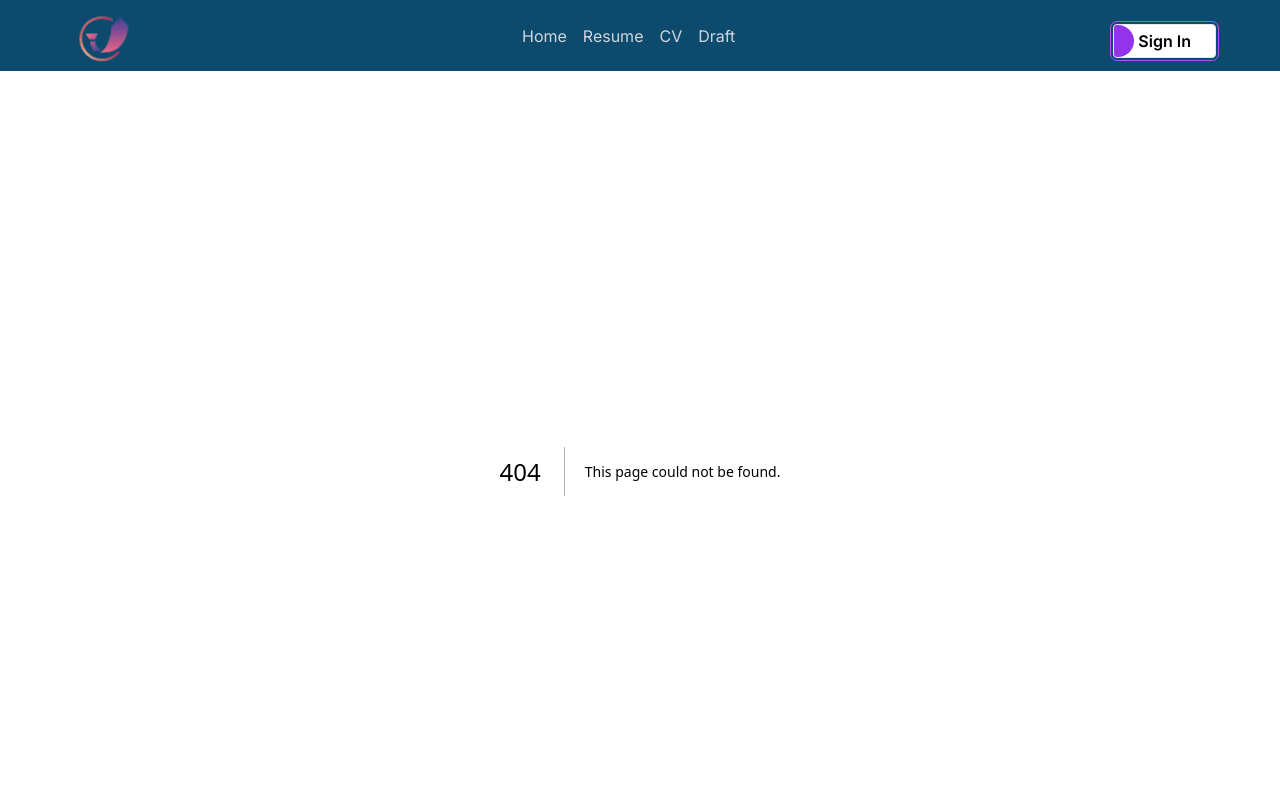
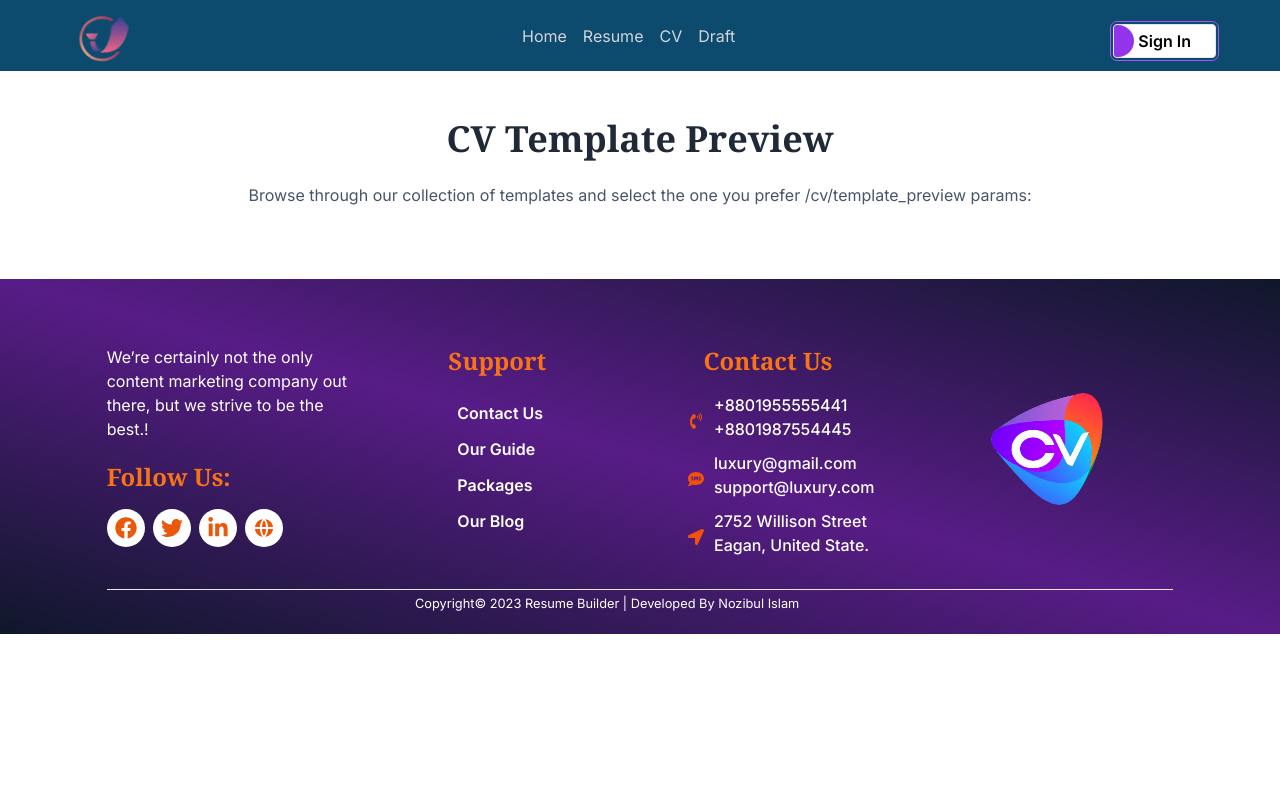
Before and after one commit to Nozibul/resume-builder-app, a Next.js app: page /cv/template_preview in a window 1280 px wide. Before the commit this address had no page. Shown: the top 800 px of the page. Built offline with nearby package versions, Linux system fonts and the light colour scheme.

Commit message:
implement cv template preview and nested routing

```diff
--- a/src/app/cv/page.js
+++ b/src/app/cv/page.js
@@ -4,16 +4,15 @@ import CvList from '@/components/lists/CvList'
 import { TextTitle } from '@/components/ui/text/Text'
 import { useRouter } from "next/navigation";
 
-const Cv = () => {
+const Resume = () => {
 
   // define router
   const router = useRouter();
 
   const selectCvTemplate =({id})=>{
-    return router.push({
-      pathName: '/cv/template-preview',
-      query: { _id: id }
-    })
+    return router.push(`/cv/template_preview?_${id}`
+      // query: { _id: id }
+    )
   };
 
   return (
@@ -30,4 +29,4 @@ const Cv = () => {
   )
 }
 
-export default Cv
+export default Resume
--- /dev/null
+++ b/src/app/cv/template_preview/page.js
@@ -0,0 +1,68 @@
+'use client'
+
+import { TextTitle } from "@/components/ui/text/Text";
+import { CV_DATA } from "../../../../local-json/CvResumeList";
+import { usePathname , useSearchParams } from 'next/navigation'
+// import Image from 'next/image'
+// import { useEffect } from 'react'
+
+
+const TemplatePreview = () => {
+  const pathname = usePathname()
+   const searchParams = useSearchParams()
+  // const router = useRouter();
+  // const { _id = null} = router.query;
+  // console.log(router.query)
+
+   // navigate to back at previous screen
+  //  const NavigateBack = () => router.back();
+
+  // const [index, setIndex] = useState(0);
+  // const [cvId, setCvId] = useState(null);
+
+  // useEffect(()=>{
+  //  if(_id){
+  //    // find Index of given id
+  //    const indexOfItem = CV_DATA.find((item)=>item.id === _id || null );
+  //   //  if(indexOfItem > -1) setIndex(indexOfItem)
+  //  }
+
+  // },[_id]);
+
+
+  return (
+    <>
+      <div>
+          <div>
+            <div className="w-11/12 mx-auto py-12">
+              <TextTitle textTitle="CV Template Preview"/>
+              <p className='text-slate-600 text-center my-6'>Browse through our collection of templates and
+                select the one you prefer  {pathname} params: {searchParams} </p>
+            </div>
+          </div>
+          {/* <div className="py-4">
+             <div className="carousel w-full">
+               {
+                 CV_DATA?.map((item)=>{
+                   return (
+                    <div key={item.id} id="slide1" className="carousel-item relative w-full">
+                    <Image src={item.imageItem} className="w-full"
+                     alt="template"
+                     width={600}
+                     height={900} />
+                    <div className="absolute flex justify-between transform -translate-y-1/2 left-5 right-5 top-1/2">
+                      <a href="#slide4" className="btn btn-circle">❮</a>
+                      <a href="#slide2" className="btn btn-circle">❯</a>
+                    </div>
+                  </div>
+                   )
+                 })
+               }
+             </div>
+          </div> */}
+      </div>
+    </>
+  )
+}
+
+export default TemplatePreview
--- a/src/components/lists/CvList.jsx
+++ b/src/components/lists/CvList.jsx
@@ -33,14 +33,14 @@ const CvList = ({activeComponent = 1, callBack = null }) => {
             <div className="grid grid-cols-4 gap-1">
                 {data?.slice(0, moreItem)?.map((item) => {
                  return (
-                    <div className="text-center py-2" key={item.id}>
+                  <div className="text-center py-2" key={item.id}>
                     <div
                         className="img-block"
                         onClick={() =>
                         callBack({
                             id: item.id,
-                            type: activeComponent === 1 ? "cv" : "resume",
-                        })
+                            type: activeComponent === 1 ? "cv" : "resume"
+                         })
                         }
                     >
                         <Image
@@ -51,7 +51,7 @@ const CvList = ({activeComponent = 1, callBack = null }) => {
                         priority={true}
                         />
                     </div>
-                    </div>
+                  </div>
                  );
                 })}
             </div>
```
